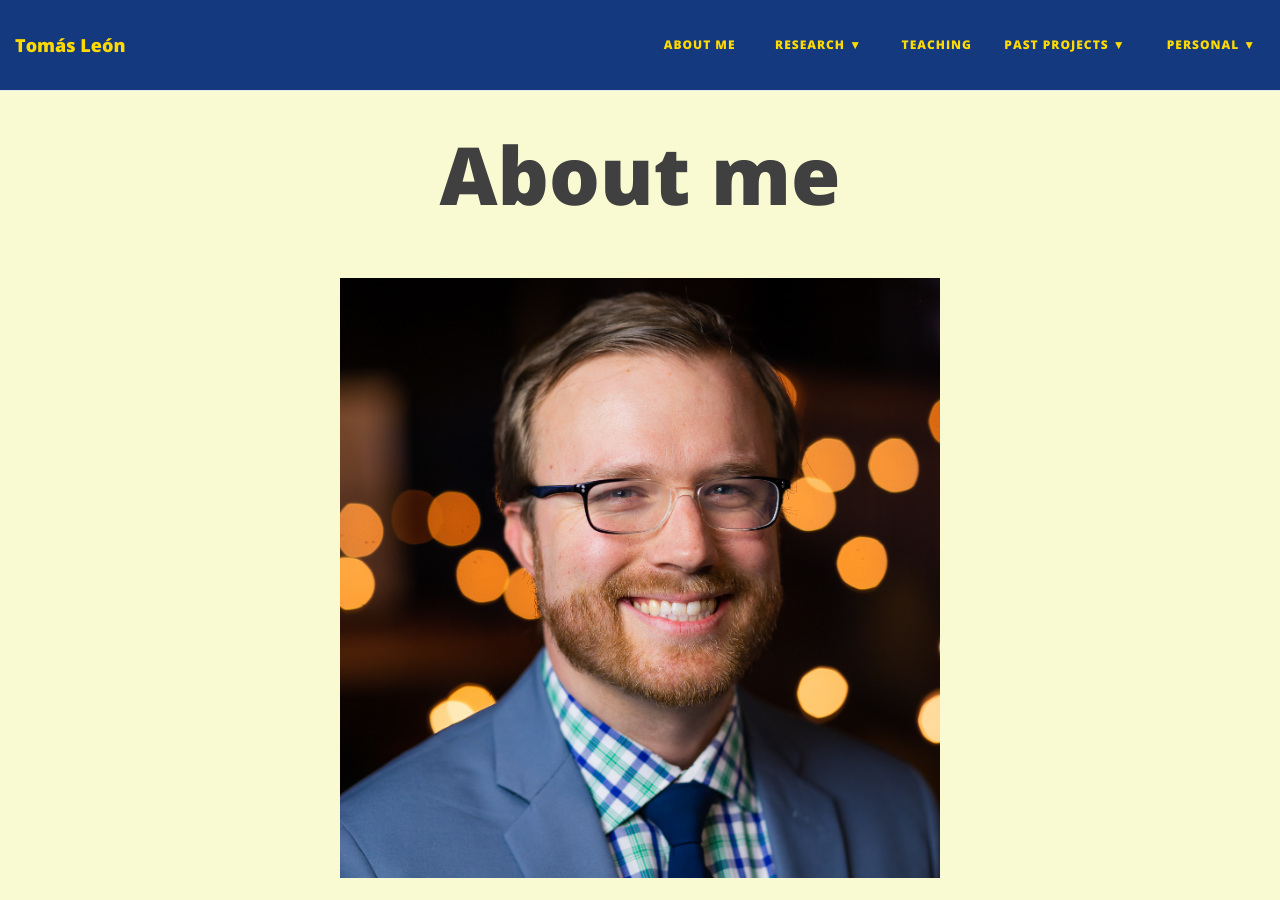
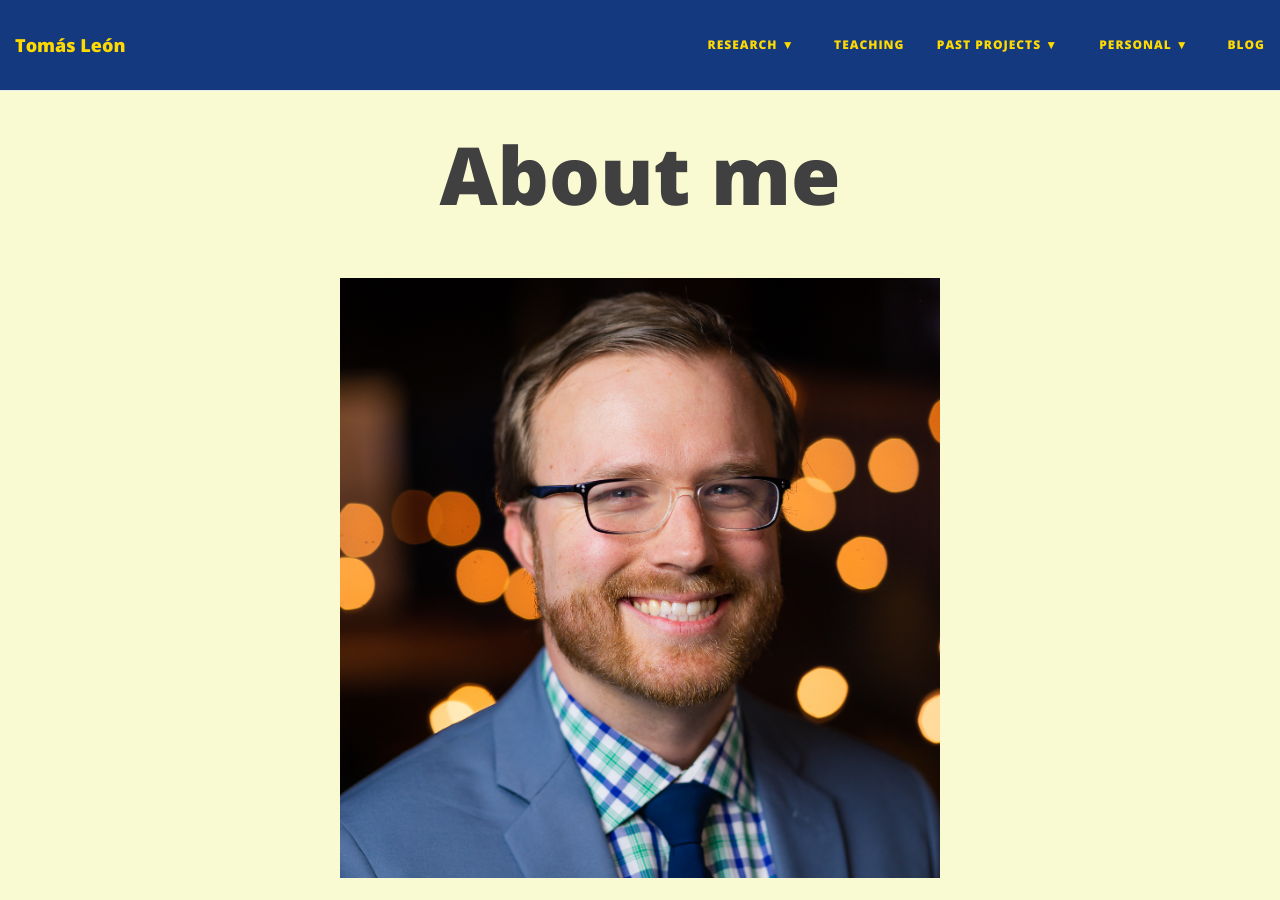
Before and after one commit to tomasleon/tomasleon.github.io, a Jekyll site: the page built from index.md, in a window 1280 px wide and 900 px high. Built offline with Jekyll 4.4.1, drawn with Linux system fonts in a browser that asks for light colours; nearby versions of some CDN libraries.

Commit message:
Trying to add for blog?

```diff
--- a/_config.yml
+++ b/_config.yml
@@ -24,7 +24,6 @@
 
 # List of links in the navigation bar
 navbar-links:
-  About Me: "aboutme"
   Research:
     - Mosquito movement modeling: "movement"
     - Gene drives & the environment: "genedrive_environment"
@@ -37,6 +36,7 @@
   Personal:
     - Recommended reading: "recommended_reading"
     - Travel: "travel"
+  Blog: "blog"
   #Author's home: "https://tomasleon.github.io"
 
 # Image to show in the navigation bar - image must be a square (width = height)
```
